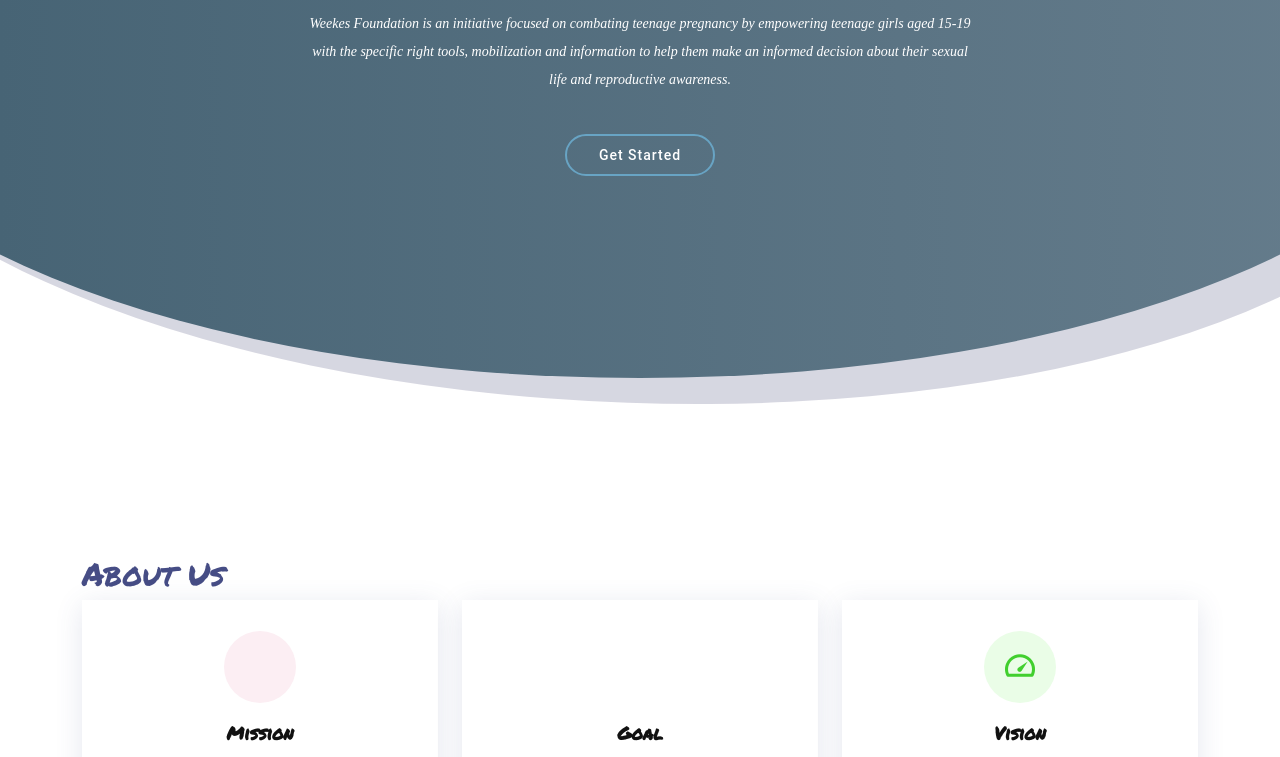
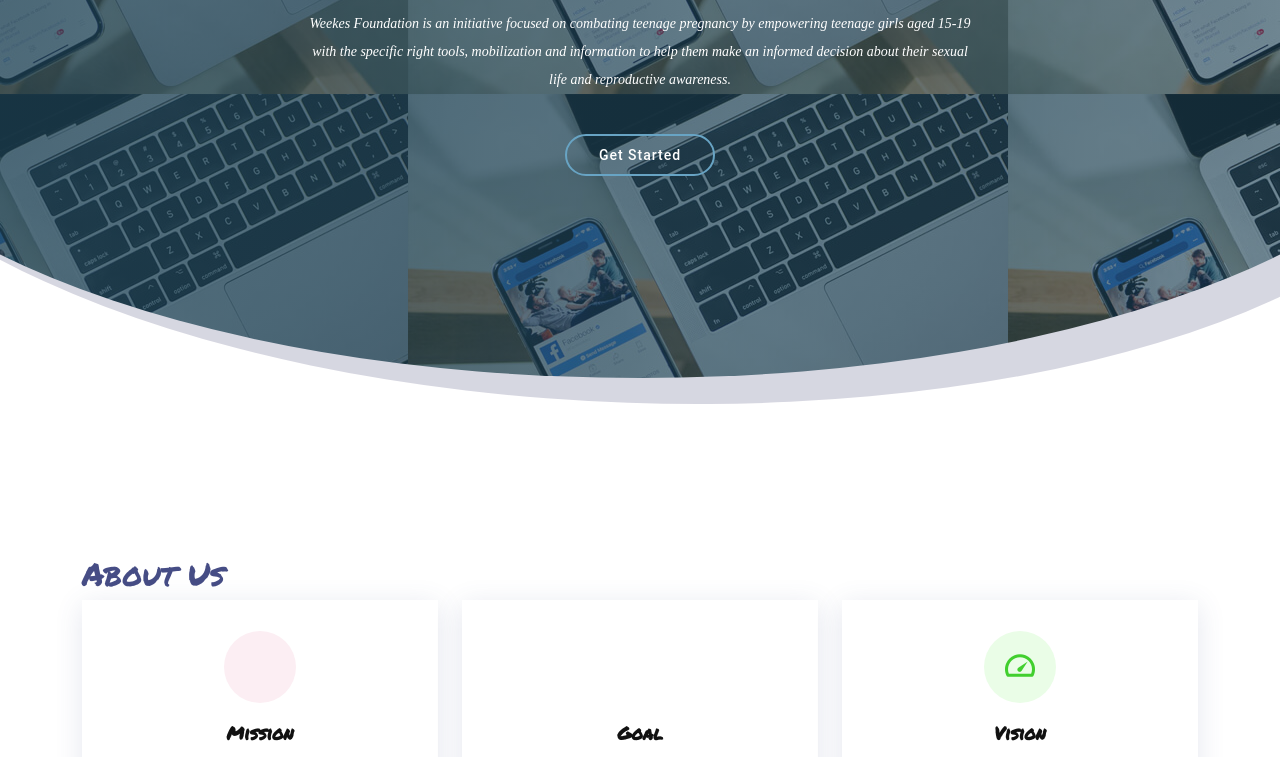
Before and after one commit to ALUtech166/weekes_foundation_website1.0, a plain HTML site: page index.html in a window 1280 px wide. Shown: the part 306-1063 px from the top of the page. Drawn offline with Linux system fonts and the light colour scheme; a script that the page names is missing; some icons are missing; files whose address does not match are found by name.

Commit message:
Update style.css

```diff
--- a/style.css
+++ b/style.css
@@ -305,7 +305,7 @@ table {
   top: 0;
   width: 130%;
   height: 95%;
-  background: linear-gradient(to right, rgba(30, 67, 86, 0.8), rgba(30, 67, 86, 0.6)), url("../weeks_foundation/service-details-3.jpg");
+  background: linear-gradient(to right, rgba(30, 67, 86, 0.8), rgba(30, 67, 86, 0.6)), url("service-details-3.jpg");
   z-index: 0;
   border-radius: 0 0 50% 50%;
   transform: translateX(-50%) rotate(0deg);
```
